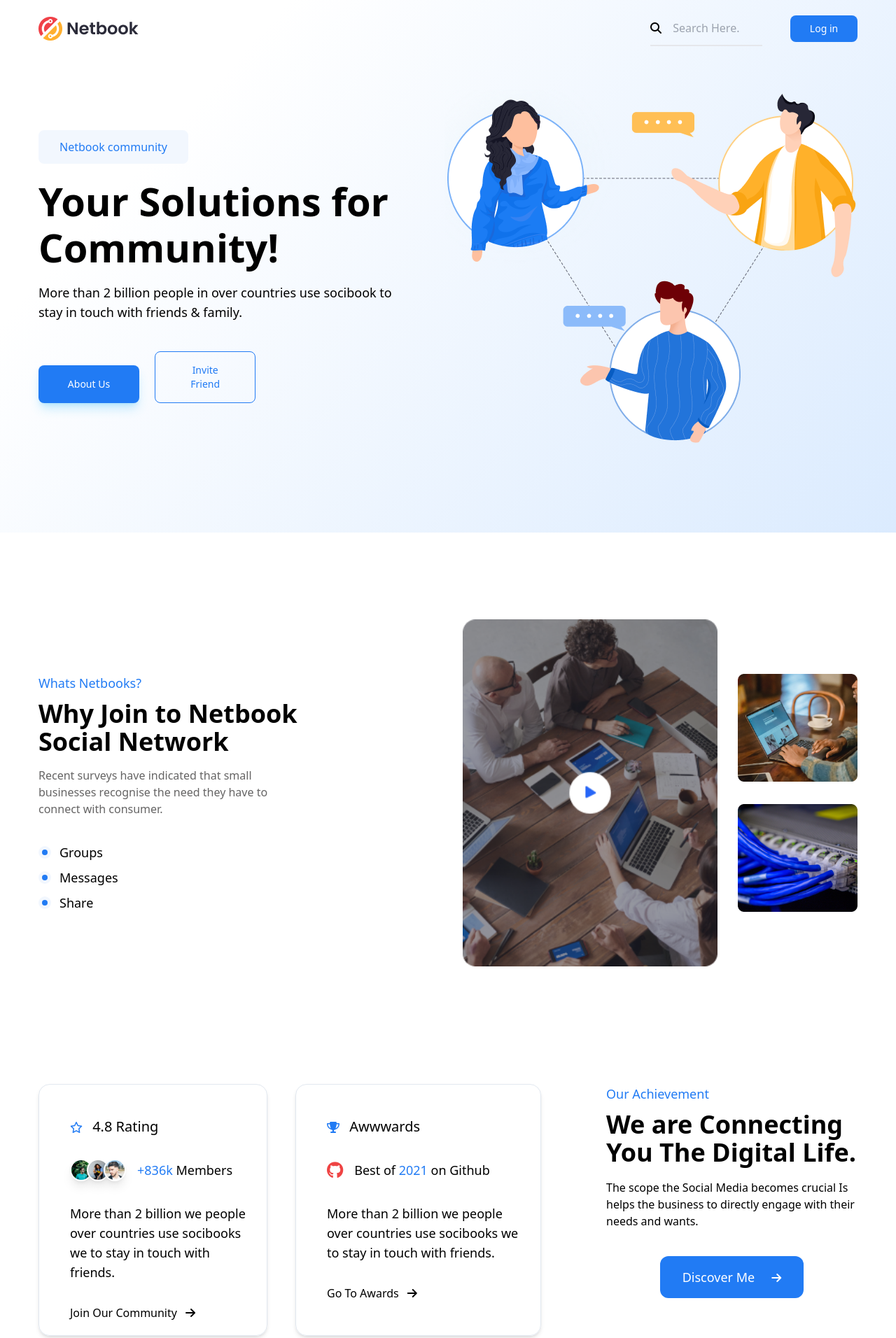
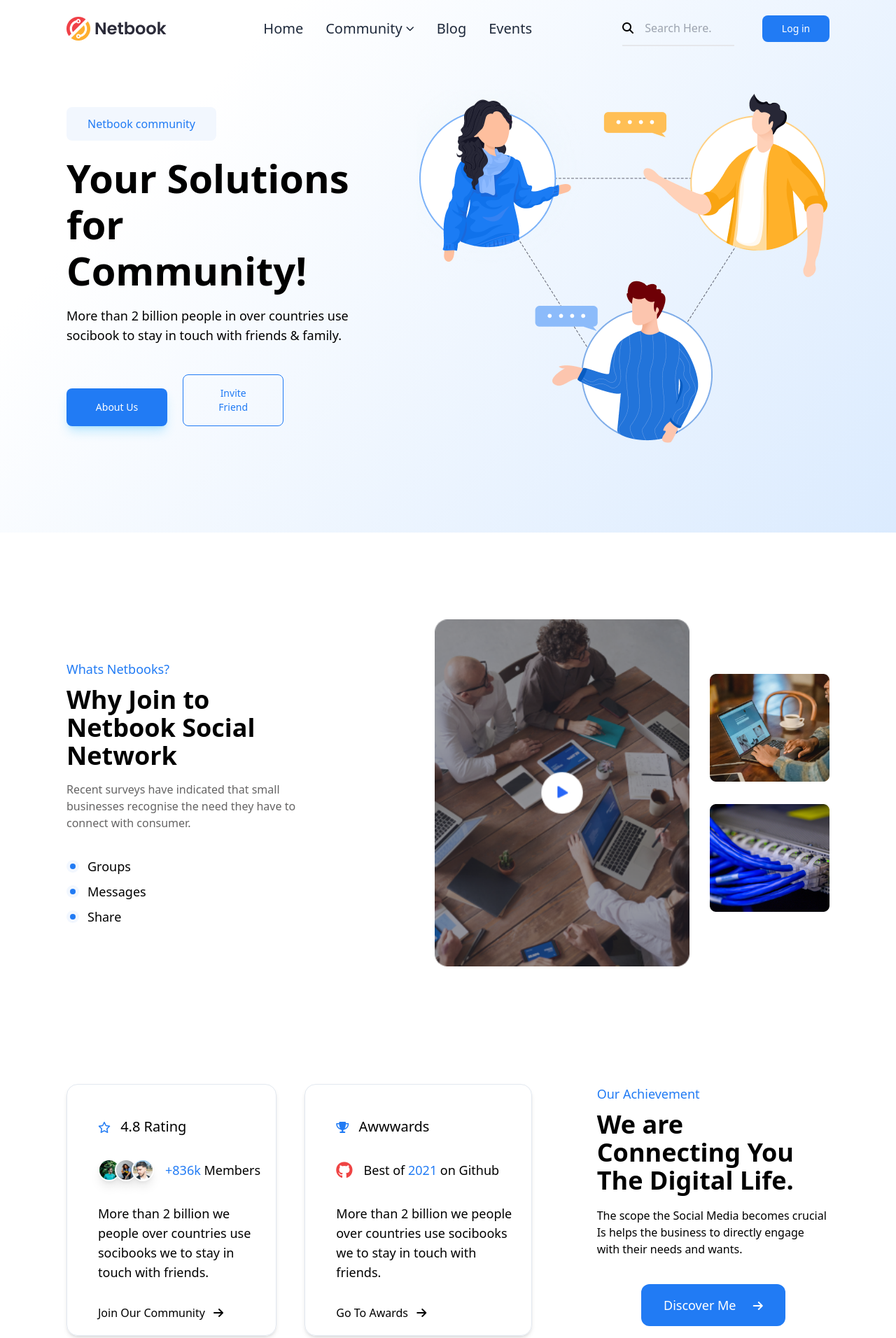
Before and after one commit to fakhryfernanda/slicing-netblue, a website: page index.html in a window 1280 px wide. Shown: the top 1912 px of the page at 70% size. Drawn offline with Linux system fonts and the light colour scheme.

Commit message:
Move styling to file input.css

```diff
--- a/index.html
+++ b/index.html
@@ -20,18 +20,18 @@
           <img src="./assets/icons/logo-with-text.png" alt="netbook logo">
         </a>
         <input type="checkbox" id="hamburgerControl" class="peer hidden">
-        <label class="block py-1 px-2 border rounded-lg w-fit absolute left-0 lg:hidden" for="hamburgerControl">
+        <label class="nav-toggle" for="hamburgerControl">
           <i class="fa-sharp fa-solid fa-bars text-2xl"></i>
         </label>
-        <nav class="invisible absolute sm:text-center lg:text-left text-xl font-[500] lg:font-normal top-4 -left-3 lg:block lg:static lg:w-1/2 peer-checked:visible">
-          <ul class="flex flex-col mt-5 lg:mt-0 py-4 pl-3 text-slate-800 gap-2 bg-white lg:bg-transparent w-screen lg:w-fit lg:gap-8 lg:flex-row">
+        <nav class="">
+          <ul class="">
             <li class="hover:underline"><a href="#">Home</a></li>
             <li class="relative inline-block sm:mx-auto">
               <p class="cursor-pointer peer lg:flex items-center">
                 <span>Community</span>
                 <i class="fa-sharp fa-solid fa-chevron-down ml-[5px] text-[12px] hidden lg:inline"></i>
               </p>
-              <div class="font-normal lg:hidden lg:absolute lg:bg-white w-[120px] lg:shadow-md z-10 hover:block peer-hover:block">
+              <div class="nav-dropdown">
                 <a href="#" class="text-[15px] py-1 px-2 lg:py-3 lg:px-4 block hover:bg-netlightblue">Twitter</a>
                 <a href="#" class="text-[15px] py-1 px-2 lg:py-3 lg:px-4 block hover:bg-netlightblue">Instagram</a>
                 <a href="#" class="text-[15px] py-1 px-2 lg:py-3 lg:px-4 block hover:bg-netlightblue">Facebook</a>
@@ -40,17 +40,19 @@
             </li>
             <li class="hover:underline"><a href="#">Blog</a></li>
             <li class="hover:underline"><a href="#">Events</a></li>
-            <li class="flex sm:flex-col sm:items-center sm:mx-auto lg:hidden">
+            <li class="nav-search-login">
               <div class="w-40 mr-6 sm:mr-0 sm:mb-3 border-2 px-2">
                 <i class="fa-solid fa-magnifying-glass text-sm"></i>
                 <input type="text" class="text-sm bg-transparent w-24 outline-none" placeholder="Search Here...">
               </div>
-              <button class="h-8 px-6 text-sm text-white bg-netblue rounded-lg hover:outline hover:outline-blue-500 active:scale-95">Log in</button>
+              <button class="h-8 px-6 text-sm text-white bg-netblue rounded-lg hover:outline hover:outline-blue-500 active:scale-95">
+                Log in
+              </button>
             </li>
           </ul>
         </nav>
       </div>
-      <div class="hidden lg:flex items-center">
+      <div class="header-search-login">
         <div class="w-40 py-3 border-b-2 lg:mr-10">
           <button>
             <i class="fa-solid fa-magnifying-glass mr-3"></i>
@@ -85,11 +87,6 @@
         </div>
         <img src="./assets/images/hero - Copy.png" alt="" class="inline-block mx-auto w-4/5 lg:w-fit">
       </div>
-      <!-- <div class="container">
-        <input type="checkbox" id="btnControl" class="peer hidden">
-        <label class="peer-checked:text-2xl" for="btnControl">Hello</label>
-        <div class="w-20 h-20 bg-red-300 invisible peer-checked:visible"></div>
-      </div> -->
     </section>
     <section id="join" class="mt-8 mb-10 lg:mt-[65px] lg:mb-[65px]">
       <div class="container py-4 lg:py-7 columns-2 flex flex-col items-center justify-between lg:flex-row">
@@ -192,7 +189,7 @@
           <p class="">The wise man therefore always holds in these matters to this principle of selection.</p>
         </div>
       </div>
-      <div class="container sm:columns-2 gap-11 sm:gap-2 lg:gap-11">
+      <div class="container sm:columns-2 gap-11 sm:gap-2 lg:gap-6 xl:gap-11">
         <div class="achievement-grid-container">
           <div class="lg:row-span-2">
             <div class="achievement-icon bg-netblue shadow-netblue/30">
@@ -200,7 +197,7 @@
             </div>
           </div>
           <h3 class="">Members, Friends</h3>
-          <p class="achievement-p">Members, Friends Connection ( like followers ), Private Message</p>
+          <p class="achievement-p">Members, Friends Connection (like followers), Private Message</p>
         </div>
         <div class="achievement-grid-container">
           <div class="lg:row-span-2">
--- a/src/input.css
+++ b/src/input.css
@@ -4,7 +4,7 @@
 
 @layer base {
     .container {
-        @apply mx-auto ;
+        @apply mx-auto px-3 sm:px-5 md:px-10;
     }
     h1 {
         @apply text-4xl sm:text-[56px] font-bold sm:leading-[66px];
@@ -13,13 +13,49 @@
         @apply text-[26px] sm:text-4xl font-bold lg:font-bold;
     }
     h3 {
-        @apply font-semibold text-2xl sm:text-3xl;
+        @apply font-semibold text-2xl sm:text-3xl md:text-[27px] lg:text-3xl;
+    }
+    nav {
+        @apply
+        text-xl top-4 -left-3
+        max-lg:invisible max-lg:absolute max-lg:font-[500]
+        sm:max-lg:text-center
+        lg:w-1/2
+        peer-checked:visible;
+    }
+    nav > ul {
+        @apply
+        py-4 pl-3 flex flex-col gap-2 text-slate-800 bg-white w-screen
+        max-lg:mt-5
+        lg:gap-8 lg:w-fit lg:flex-row lg:bg-transparent;
     }
 }
 
 @layer components {
     .screen-check {
         @apply sm:bg-red-200 md:bg-purple-200 lg:bg-lime-200 xl:bg-sky-200;
+    }
+    .nav-toggle {
+        @apply
+        block py-1 px-2 border rounded-lg w-fit absolute left-0
+        lg:hidden
+    }
+    .nav-dropdown {
+        @apply
+        font-normal w-[120px]
+        lg:hidden lg:absolute lg:bg-white lg:shadow-md z-10
+        hover:block peer-hover:block
+    }
+    .nav-search-login {
+        @apply
+        flex
+        sm:flex-col sm:items-center sm:mx-auto
+        lg:hidden
+    }
+    .header-search-login {
+        @apply
+        max-lg:hidden
+        flex items-center
     }
     .btn-primary {
         @apply text-sm w-32 lg:w-36 h-12 px-6 text-white bg-netblue border border-transparent rounded-lg hover:bg-netblue/90 active:scale-95 lg:h-fit lg:py-4 lg:px-8;
@@ -28,7 +64,11 @@
         @apply text-sm w-32 lg:w-36 h-12 px-6 lg:px-8 lg:py-4 text-netblue border border-netblue rounded-lg hover:outline hover:outline-blue-500 active:scale-95 lg:h-fit;
     }
     .achievement-grid-container {
-        @apply grid grid-rows-[55px_minmax(0,1fr)] lg:grid-cols-[102px_minmax(0,1fr)] grid-cols-[50px_minmax(0,1fr)] bg-white shadow-lg rounded-lg p-8 lg:pl-10 lg:pt-10 lg:pb-11 lg:pr-[65px] h-fit sm:h-[200px] mb-3 lg:mb-11;
+        @apply
+        grid grid-rows-[55px_minmax(0,1fr)] grid-cols-[50px_minmax(0,1fr)] bg-white shadow-lg rounded-lg p-8 h-fit
+        sm:h-[200px]
+        lg:grid-cols-[102px_minmax(0,1fr)] lg:mb-6 lg:pl-10 lg:pt-10 lg:pb-11 lg:pr-[65px]
+        xl:mb-11
     }
     .achievement-icon {
         @apply h-10 w-10 lg:h-[66px] lg:w-[66px] mr-4 lg:mr-9 rounded-md lg:rounded-3xl shadow-lg shrink-0 flex;
--- a/tailwind.config.js
+++ b/tailwind.config.js
@@ -6,10 +6,6 @@
       screens: {
         xl: '1170px'
       },
-      padding: {
-        DEFAULT: '16px',
-        xl: '0px',
-      }
     },
     extend: {
       colors: {
```
Also changed, not shown: src/style.css.
